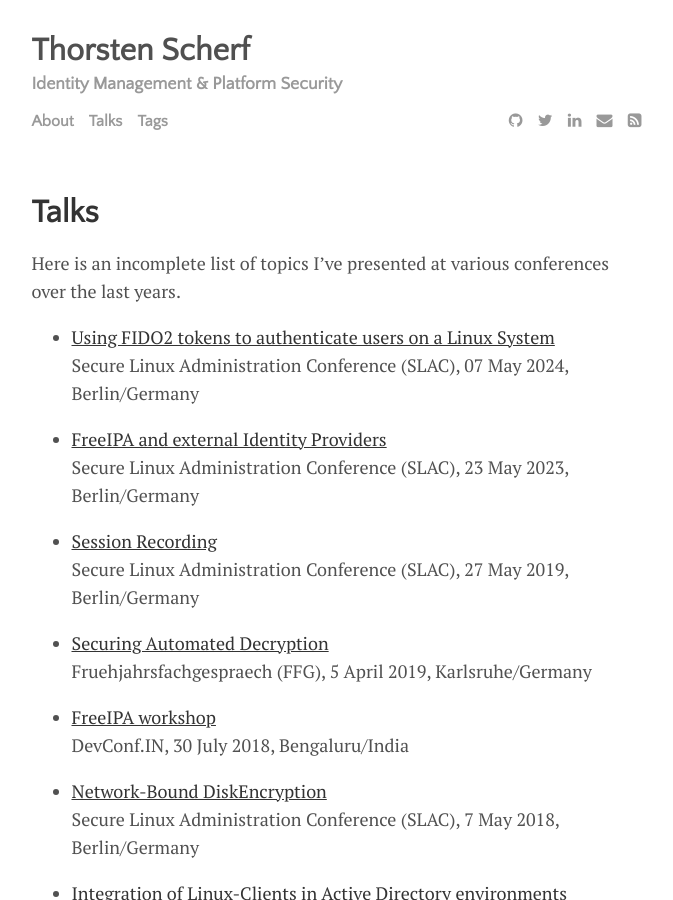
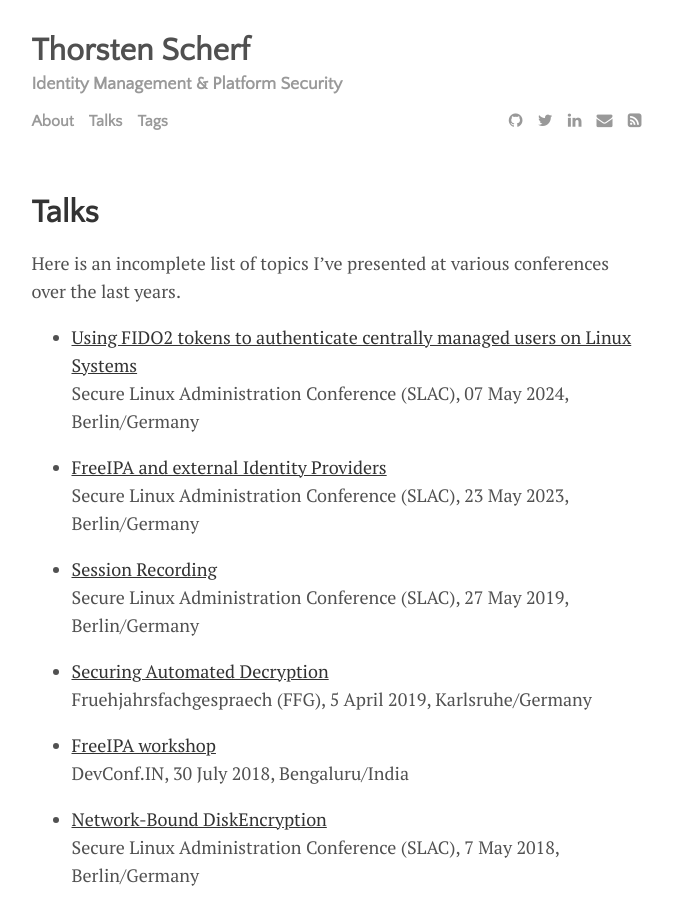
Before and after one commit to tscherf/tscherf.github.io, a Jekyll site: the page built from menu/talks.md, in a window 1280 px wide and 900 px high. Shown: the whole window, without its empty margins (301-974 px from the left). Built offline with Jekyll 4.4.1, drawn with Linux system fonts in a browser that asks for light colours.

Commit message:
Update talks.md

```diff
--- a/menu/talks.md
+++ b/menu/talks.md
@@ -6,7 +6,7 @@ title: Talks
 Here is an incomplete list of topics I've presented at various conferences over
 the last years.
 
-- [Using FIDO2 tokens to authenticate users on a Linux System](https://www.heinlein-support.de/slac/2024/vortrag/mit-fido2-tokens-zentral-verwaltete-benutzer-einem-linux-system-anmelden)<br>
+- [Using FIDO2 tokens to authenticate centrally managed users on Linux Systems](https://www.heinlein-support.de/slac/2024/vortrag/mit-fido2-tokens-zentral-verwaltete-benutzer-einem-linux-system-anmelden)<br>
 Secure Linux Administration Conference (SLAC), 07 May 2024, Berlin/Germany
 
 - [FreeIPA and external Identity Providers](https://www.heinlein-support.de/slac/2023/vortrag/freeipa-und-anbindung-externe-identity-provider)
```
